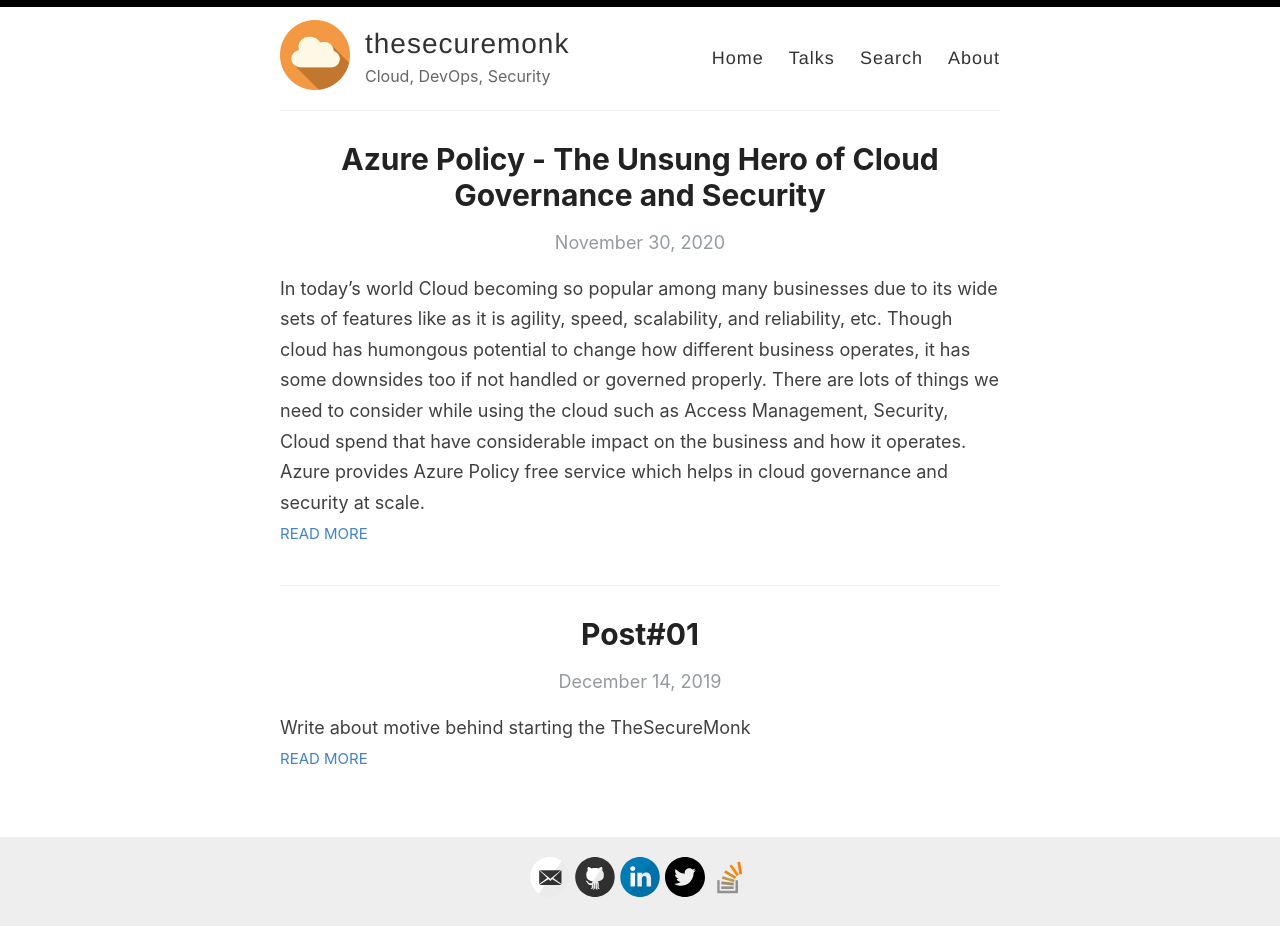
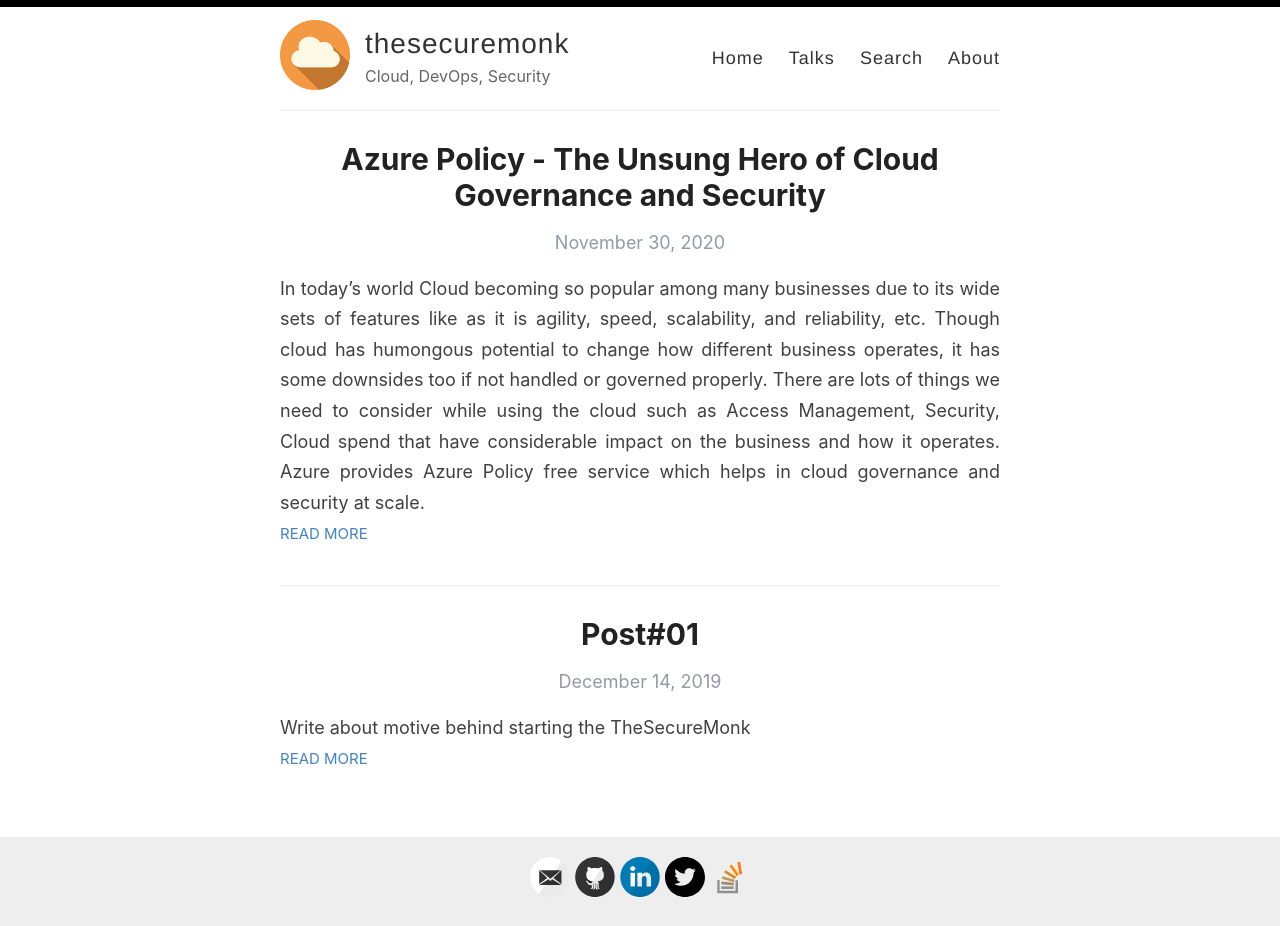
Before and after one commit to rahulkhengare/thesecuremonk.com, a Jekyll site: the page built from index.html, in a window 1280 px wide. Built offline with Jekyll 4.4.1, drawn with Linux system fonts in a browser that asks for light colours; the list of posts is cut into pages by our own code.

Commit message:
Changed entry alignment to justify

```diff
--- a/assets/style.scss
+++ b/assets/style.scss
@@ -135,6 +135,9 @@ table tr td :last-child {
     line-height: 0.75em;
 }*/
 
+.entry {
+  text-align: justify;
+}
 #search-container {
   text-align: center;
 }
```
